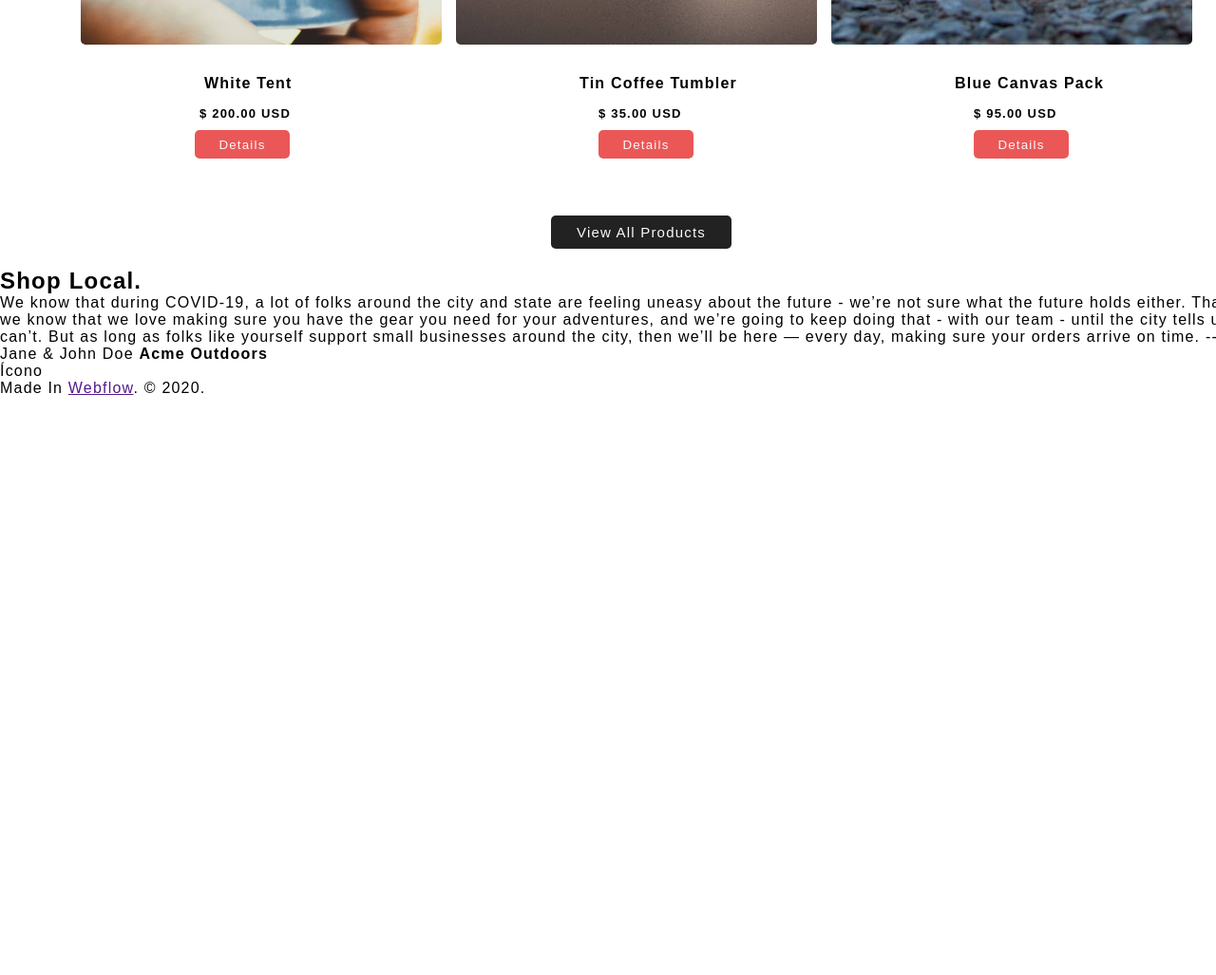
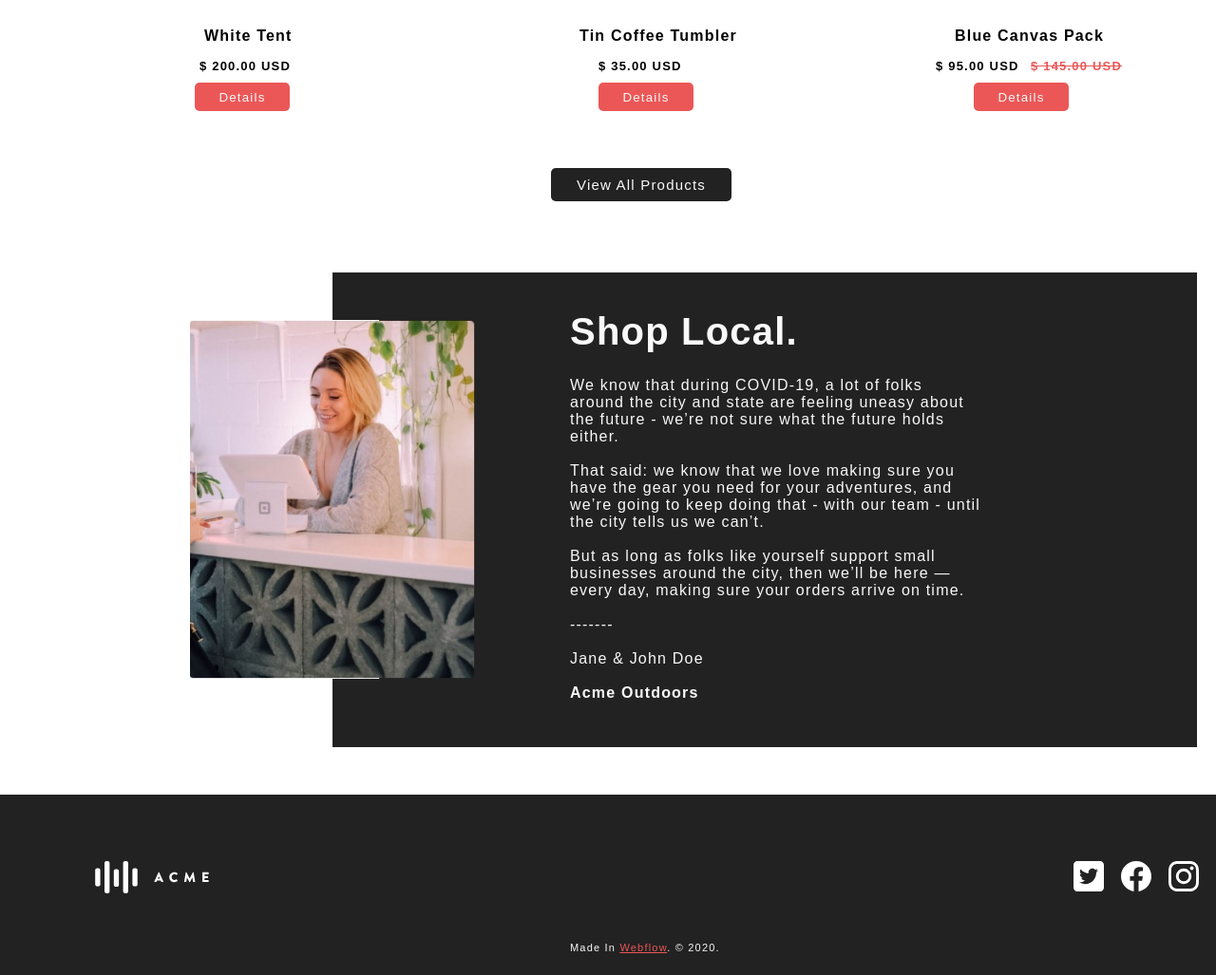
Before and after one commit to Roman1567899/Clase_pagweb, a plain HTML site: page index.html in a window 1280 px wide. Shown: the part 2703-3730 px from the top of the page at 95% size. Before the commit the page ends 3121 px from the top, so only its background shows below. Drawn offline with Linux system fonts and the light colour scheme.

Commit message:
Se termino las partes que faltaban de la página, footer, banner3 y la sección de las 3 imagenes.

```diff
--- a/estilo_pr.css
+++ b/estilo_pr.css
@@ -374,7 +374,7 @@ main .banner2 button
 .products
 {
     width: 100%;
-    height: 100%;
+    height: 1000px;
     position: relative;
     /* background-color:violet; */
 
@@ -410,7 +410,7 @@ main .products .caja_products
 main .products .product_image1,.product_image2,.product_image3
 {
     width: 380px;
-    height:550px;
+    height:500px;
     position: relative;
     left: 25px;
     border-radius: 5px;
@@ -449,7 +449,17 @@ main .products .name
     left: 130px;
 }
 
-main .products .parrafos
+main .products .parrafo1
+{
+    font-size: 13px;
+    font-weight: bolder;
+    position: absolute;
+    bottom: -80px;
+    left: 125px;
+}
+
+
+main .products .parrafo2
 {
     font-size: 13px;
     font-weight: bolder;
@@ -459,13 +469,37 @@ main .products .parrafos
 
 }
 
-main .products .parrafo
+main .products .parrafo3
 {
     font-size: 13px;
     font-weight: bolder;
     position: absolute;
     bottom: -80px;
-    left: 125px;
+    left: 110px;
+}
+
+main .products .parrafo4
+{
+    font-size: 13px;
+    font-weight: bolder;
+    position: absolute;
+    bottom: -80px;
+    left: 210px;
+    color: var(--primary-color);
+    text-decoration:line-through;
+}
+
+main .products .product_image3 .sale button
+{
+    position: absolute;
+    top: 25px;
+    right: 20px;
+    height: 30px;
+    width: 75px;
+    border-radius: 5px;
+    border:none;
+    color: var(--light-color);
+    background-color: var(--primary-color);
 }
 
 main .products .btn_detail
@@ -510,6 +544,15 @@ main .products .btn_products
     background-color: var(--secondary-color);
 }
 
+main .products .btn_detail:hover
+{
+    background-color: var(--secondary-color);
+}
+main .products .btn_details:hover
+{
+    background-color: var(--secondary-color);
+}
+
 main .products .btn_products:hover
 {
     background-color: var(--primary-color);
@@ -517,7 +560,137 @@ main .products .btn_products:hover
 
 /*Fin products*/
 
+/*Inicio banner3*/
+
+main .banner3
+{
+    width: 100%;
+    height: 550px;
+    display: flex;
+}
+
+main .banner3 .inf
+{
+    position: relative;
+    left: 350px;
+    width: 910px;
+    height: 500px;
+    background-color: var(--secondary-color);
+}
+
+main .banner3 .inf span
+{
+    position: absolute;
+    top: 50px;
+    left: -150px;
+    width: 300px;
+    height: 500px;
+    background-image: url(img/Mujer.jpg);
+    background-size: 100%;
+    background-repeat: no-repeat;
+}
+
+main .banner3 .inf h2
+{
+    position: absolute;
+    top:40px;
+    left: 250px;
+    font-size: 40px;
+    color: var(--light-color);
+}
+
+main .banner3 .inf p
+{
+    position: absolute;
+    top:110px;
+    left: 250px;
+    width: 450px;
+    color: var(--light-color);
+}
+/*Fin banner3*/
 /*Fin main*/
+
+/* Inicio footer */
+footer
+{
+    width: 100%;
+    height: 190px;
+    display: flex;
+    background-color: var(--secondary-color);
+}
+
+footer span
+{
+    position: relative;
+    top: 70px;
+    left: 100px;
+    width: 120px;
+    height: 120px;
+    background-image: url(img/logo_sin_fondo.svg);
+    background-repeat: no-repeat;
+    background-size: 100%;
+}
+
+footer .contenedor
+{
+    position: relative;
+    left: 800px;
+    height: 100%;
+    width: 400px;
+
+}
+
+
+footer .contenedor .redes .red1
+{
+    position: absolute;
+    top: 70px;
+    left: 260px;
+    width: 32px;
+    height: 35px;
+    background-image: url(img/logo_facebook.svg);
+    background-size: 100%;
+    background-repeat: no-repeat;
+}
+footer .contenedor .redes .red2
+{
+    position: absolute;
+    top: 70px;
+    left: 310px;
+    width: 32px;
+    height: 35px;
+    background-image: url(img/logo_instagram.svg);
+    background-size: 100%;
+    background-repeat: no-repeat;
+}
+
+footer .contenedor .redes .red3
+{
+    position: absolute;
+    top: 70px;
+    left: 210px;
+    width: 32px;
+    height: 35px;
+    background-image: url(img/logo_twiter.svg);
+    background-size: 100%;
+    background-repeat: no-repeat;
+}
+
+footer p
+{
+    height: 10px;
+    position: relative;
+    top: 155px;
+    left: 80px;
+    font-size:11px ;
+    color: var(--light-color);
+}
+
+footer p a
+{
+    color: var(--primary-color);
+}
+/* Fin footer */
 
 /*Hola*/
 
--- a/index.html
+++ b/index.html
@@ -83,50 +83,50 @@
                 <article class="product_image1">
                     <span></span>
                     <h4 class="name">White Tent</h4>
-                    <p class="parrafo">$ 200.00 USD</p>
+                    <p class="parrafo1">$ 200.00 USD</p>
                     <button class="btn_detail">Details</button>
                 </article>
                 <article class="product_image2">
                     <span></span>
                     <h4 class="name">Tin Coffee Tumbler</h4>
-                    <p class="parrafos">$ 35.00 USD</p>
+                    <p class="parrafo2">$ 35.00 USD</p>
                     <button class="btn_details">Details</button>
                 </article>
                 <article class="product_image3">
-                    <span>
-                        <button>Sale</button>
+                    <span class="sale">
+                        <button>SALE</button>
                     </span>
                     <h4 class="name">Blue Canvas Pack</h4>
-                    <p class="parrafos">$ 95.00 USD</p> <span> $ 145.00 USD</span>
+                    <p class="parrafo3">$ 95.00 USD</p> <span class="parrafo4"> $ 145.00 USD</span>
                     <button class="btn_details">Details</button>
                 </article>
             </div>
             <button class="btn_products">View All Products</button>
         </section>
-        <section>
-            <span></span>
-            <div>
+        <section class="banner3">
+            <div class="inf">
+                <span></span>
                 <h2>Shop Local.</h2>
-                <p>We know that during COVID-19, a lot of folks around the city and state are feeling uneasy about the future - we’re not sure what the future holds either.
+                <p>We know that during COVID-19, a lot of folks <br> around the city and state are feeling uneasy about<br> the future - we’re not sure what the future holds either. <br><br>
 
-                    That said: we know that we love making sure you have the gear you need for your adventures, and we’re going to keep doing that - with our team - until the city tells us we can’t.
+                    That said: we know that we love making sure you have the gear you need for your adventures, and we’re going to keep doing that - with our team - until the city tells us we can’t.<br> <br>
 
-                    But as long as folks like yourself support small businesses around the city, then we’ll be here — every day, making sure your orders arrive on time.
+                    But as long as folks like yourself support small businesses around the city, then we’ll be here — every day, making sure your orders arrive on time.<br><br>
 
-                    -------
+                    -------<br><br>
 
-                    Jane & John Doe
+                    Jane & John Doe<br><br>
                     <b>Acme Outdoors</b></p>
             </div>
         </section>
     </main>
     <footer>
-        <div>
-            <span>Ícono</span>
-            <div>
-                <a href=""></a>
-                <a href=""></a>
-                <a href=""></a>
+        <span></span>
+        <div class="contenedor">
+            <div class="redes">
+                <a href="#" class="red1"> </a>
+                <a href="#" class="red2"></a>
+                <a href="#" class="red3"></a>
             </div>
         </div>
         <p>Made In <a href="">Webflow</a>. © 2020.</p>
```
Also changed, not shown: Scripts/script.js (+87 -1 lines), java.html (added, +13 -0 lines), img/Mujer.jpg (added), img/logo_facebook.svg (added), img/logo_instagram.svg (added), img/logo_sin_fondo.svg (added), img/logo_twiter.svg (added).
